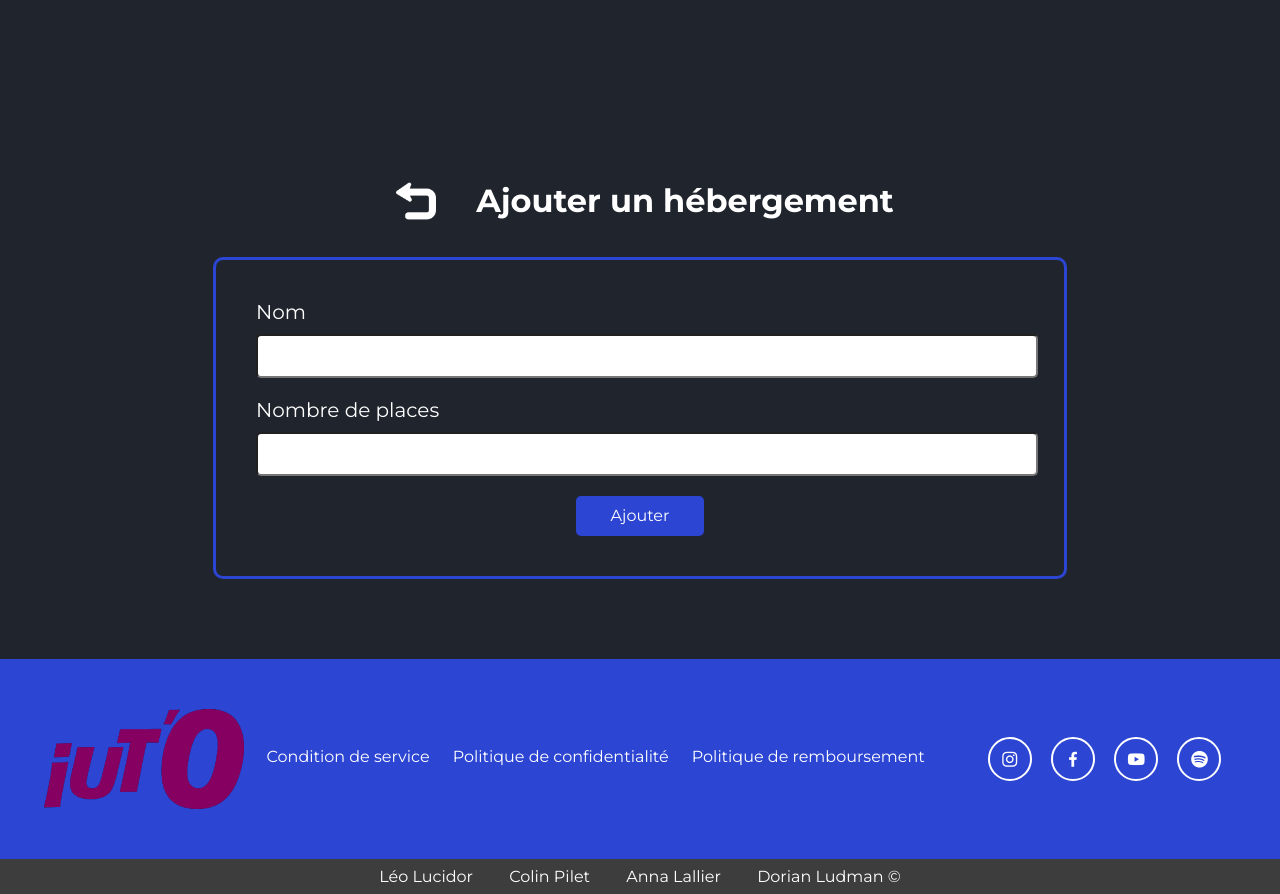
After one commit to DorianLudm/Fest-IUT-O, a Flask app: page /ajouter-hebergement in a window 1280 px wide. The commit adds this page. Run offline with Flask 3, Linux system fonts and the light colour scheme; parts of the project's set-up code (start-up, migrations or seed data) failed here and were passed over.

Commit message:
fin du module gestion hebergement

```diff
--- /dev/null
+++ b/festIUTO/static/css/ajouterHebergement.css
@@ -0,0 +1,156 @@
+body {
+    font-family: Montserrat;
+    background: #1f242d;
+    padding: 0;
+    margin: 0;
+}
+
+nav {
+    background-color: transparent !important;
+  }
+
+#element-a-cacher7 a {
+    color: #2c45d3;
+}
+
+.footer {
+    margin-top: 10vh;
+}
+
+/* debut prog */
+
+.container-all {
+    margin-top: 20vh;
+    display: flex;
+    flex-direction: column;
+    align-items: center;
+    justify-content: center;
+    gap: 15px;
+}
+
+.recherche-groupe {
+    width: 50%;
+    display: flex;
+    flex-wrap: nowrap;
+    align-items: center;
+    justify-content: center;
+    justify-content: space-between;
+}
+
+.recherche-barre {
+    flex-basis: 60%;
+    height: 30px;
+    outline: none;
+}
+
+.recherche-barre:hover {
+    outline: none;
+    border: 3px solid #2c45d3;
+    border-radius: 5px;
+}
+
+.btn-recherche {
+    all: unset;
+    text-align: center;
+    flex-basis: 25%;
+    height: 40px;
+    color: white;
+    background-color: #2c45d3;
+    border-radius: 5px;
+    transition: 0.2s;
+}
+
+.btn-recherche:hover {
+    cursor: pointer;
+    background-color: #1f242d;
+    border: 3px solid #2c45d3;
+    border-radius: 5px;
+    transition: 0.2 s;
+}
+
+.btn-retour, .btn-supprimer {
+    all: unset;
+    display: flex;
+    align-items: center;
+    justify-content: center;
+    width: 30px;
+    height: 30px;
+    border-radius: 50%;
+    padding: 15px;
+    transition: 0.5s;
+}
+
+.btn-retour:hover, .btn-supprimer:hover {
+    cursor: pointer;
+    background-color: #2c45d3;
+    border-radius: 50%;
+    transition: 0.5s;
+}
+
+.btn-retour img, .btn-supprimer img{
+    width: 40px;
+}
+
+.top {
+    display: flex;
+    flex-wrap: nowrap;
+    align-items: center;
+    justify-content: space-between;
+    gap: 30px;
+    color: white;
+}
+
+.container-form {
+    width: 60vw;
+    padding: 40px;
+    border: 3px solid #2c45d3;
+    border-radius: 10px;
+}
+
+label {
+    color: white;
+    font-size: 20px;
+}
+
+#nom {
+    margin-top: 10px;
+    margin-bottom: 20px;
+    width: 100%;
+    height: 30px;
+    outline: none;
+    border-radius: 5px;
+    padding: 5px;
+}
+
+#nbPlace {
+    margin-top: 10px;
+    margin-bottom: 20px;
+    width: 100%;
+    height: 30px;
+    outline: none;
+    border-radius: 5px;
+    padding: 5px;
+}
+
+.valid-container {
+    display: flex;
+    flex-wrap: nowrap;
+    align-items: center;
+    justify-content: center;
+}
+
+.valid-button {
+    all: unset;
+    text-align: center;
+    width: 10vw;
+    height: 40px;
+    color: white;
+    background-color: #2c45d3;
+    border-radius: 5px;
+    transition: 0.2s;
+}
+
+.valid-button:hover {
+    box-shadow: 0px 0px 10px 0px #2c45d3;
+    transition: 0.2 s;
+}
--- /dev/null
+++ b/festIUTO/templates/ajouterHebergement.html
@@ -0,0 +1,36 @@
+<!DOCTYPE html>
+<head>
+    <link rel="stylesheet" href="{{ url_for('static', filename='css/ajouterHebergement.css') }}">
+    <link rel="preconnect" href="https://fonts.googleapis.com">
+    <link rel="preconnect" href="https://fonts.gstatic.com" crossorigin>
+    <link href="https://fonts.googleapis.com/css2?family=Heebo:wght@300;400;700&family=Montserrat:wght@400;700&display=swap" rel="stylesheet">
+    <link href='https://unpkg.com/boxicons@2.1.4/css/boxicons.min.css' rel='stylesheet'>
+</head>
+<body>
+    {% extends "base.html" %}
+    {% block base %}
+    <div class="container-all">
+        <div class="top">
+            <a class="btn-retour" href="{{ url_for('hebergementManagement')}}"><img src="../static/img/bouton-retour.png" alt="bouton retour"></a>
+            <h1>Ajouter un hébergement</h1>
+        </div>
+        <div class="container-form">
+            <form role="form" method="POST" action ="{{ url_for('ajouterHebergement') }}">
+                {{ form.hidden_tag() }}
+                <div class="user-box">
+                    <label class="" for="nom">Nom</label>
+                    {{ form.nom(size=50, class_="", id="nom") }}
+                </div>
+                <div class="user-box">
+                    <label class="" for="style">Nombre de places</label>
+                    {{ form.nbPlace(size=50, class_="", id="nbPlace", min=1) }}
+                </div>
+                <div class="valid-container">
+                    {{ form.submit(class_="valid-button")  }}
+                </div>
+            </form>
+        </div>
+    </div>
+    {% endblock %}
+</body>
+</html>
--- a/festIUTO/templates/hebergementManagement.html
+++ b/festIUTO/templates/hebergementManagement.html
@@ -19,7 +19,7 @@
                     {{ form.submit(size=50, class="btn-recherche") }}
                 </div>
             </form>
-            <a href="#" class="ajouter-user"><img src="../static/img/ajouter-un-utilisateur.png" alt="ajouter un utilisateur"></a>
+            <a href="{{ url_for('ajouterHebergement') }}" class="ajouter-user"><img src="../static/img/ajouter-un-utilisateur.png" alt="ajouter un utilisateur"></a>
         </div>
         <div class="container-all-hebergement">
             {% for hebergement in hebergements %}
```
